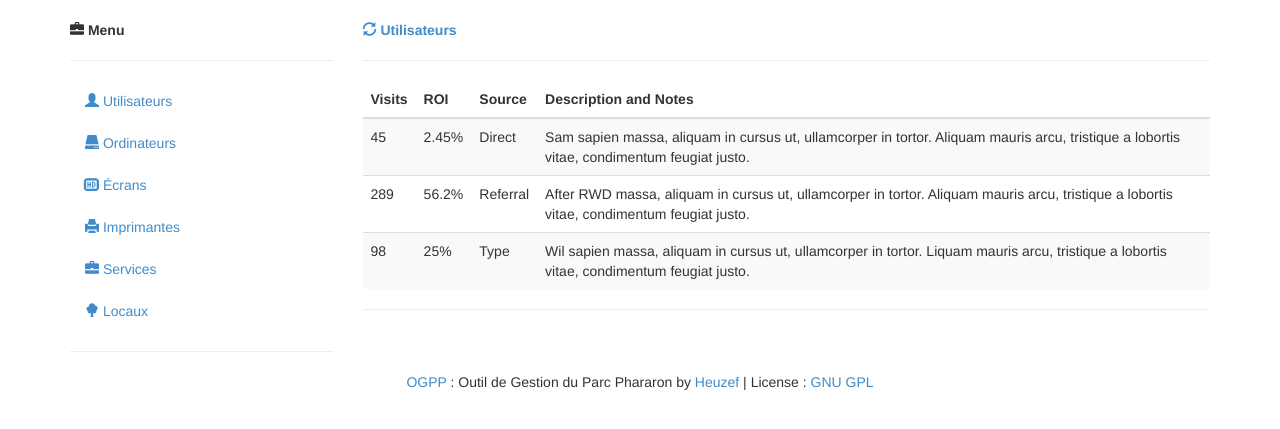
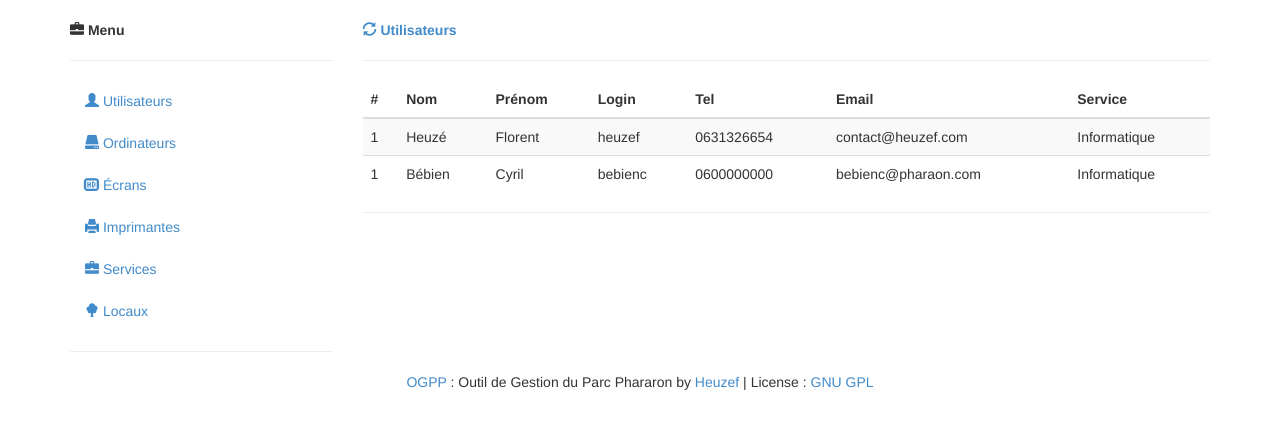
Before and after one commit to comert47/ogpp, a PHP site: page /utilisateurs.php in a window 1280 px wide. Shown: the part 73-502 px from the top of the page. Run offline with PHP 8.4, Linux system fonts and the light colour scheme.

Commit message:
maj utilisateurs

```diff
--- a/utilisateurs.php
+++ b/utilisateurs.php
@@ -7,15 +7,35 @@
 <div class="col-md-12">
   <table class="table table-striped">
     <thead>
-      <tr><th>Visits</th><th>ROI</th><th>Source</th><th>Description and Notes</th></tr>
+      <tr>
+        <th>#</th>
+        <th>Nom</th>
+        <th>Prénom</th>
+        <th>Login</th>
+        <th>Tel</th>
+        <th>Email</th>
+        <th>Service</th>
+      </tr>
     </thead>
     <tbody>
-      <tr><td>45</td><td>2.45%</td><td>Direct</td><td>Sam sapien massa, aliquam in cursus ut, ullamcorper in tortor.
-      Aliquam mauris arcu, tristique a lobortis vitae, condimentum feugiat justo.</td></tr>
-      <tr><td>289</td><td>56.2%</td><td>Referral</td><td>After RWD massa, aliquam in cursus ut, ullamcorper in tortor.
-      Aliquam mauris arcu, tristique a lobortis vitae, condimentum feugiat justo.</td></tr>
-      <tr><td>98</td><td>25%</td><td>Type</td><td>Wil sapien massa, aliquam in cursus ut, ullamcorper in tortor.
-      Liquam mauris arcu, tristique a lobortis vitae, condimentum feugiat justo.</td></tr>
+    <tr>
+        <td>1</td>
+        <td>Heuzé</td>
+        <td>Florent</td>
+        <td>heuzef</td>
+        <td>0631326654</td>
+        <td>contact@heuzef.com</td>
+        <td>Informatique</td>
+    </tr>
+    <tr>
+        <td>1</td>
+        <td>Bébien</td>
+        <td>Cyril</td>
+        <td>bebienc</td>
+        <td>0600000000</td>
+        <td>bebienc@pharaon.com</td>
+        <td>Informatique</td>
+    </tr>
     </tbody>
   </table>
   <hr />
```
